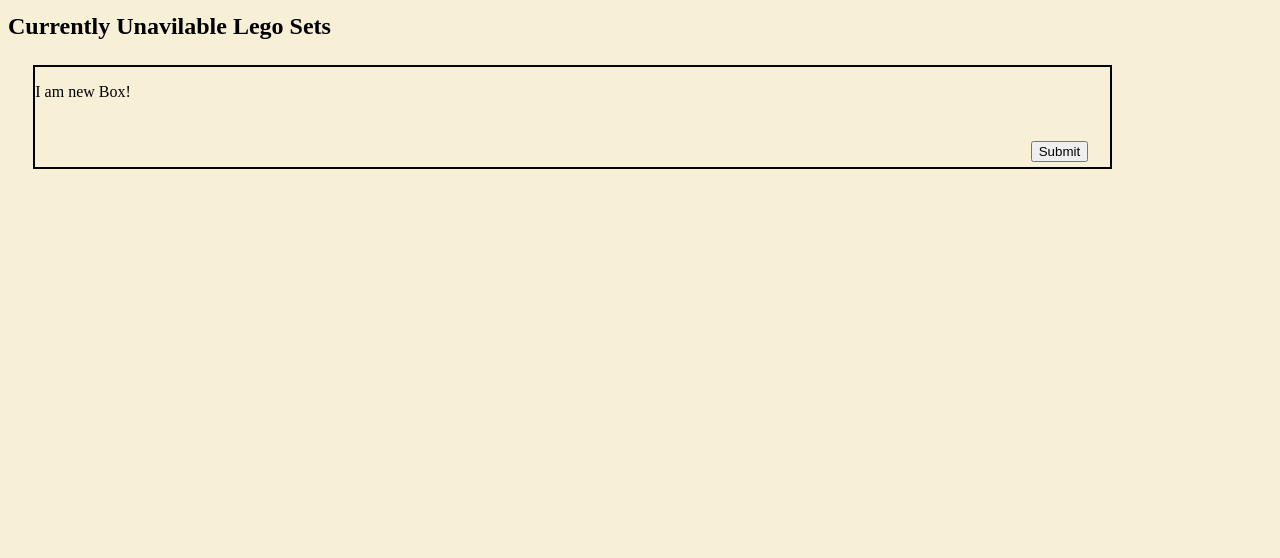
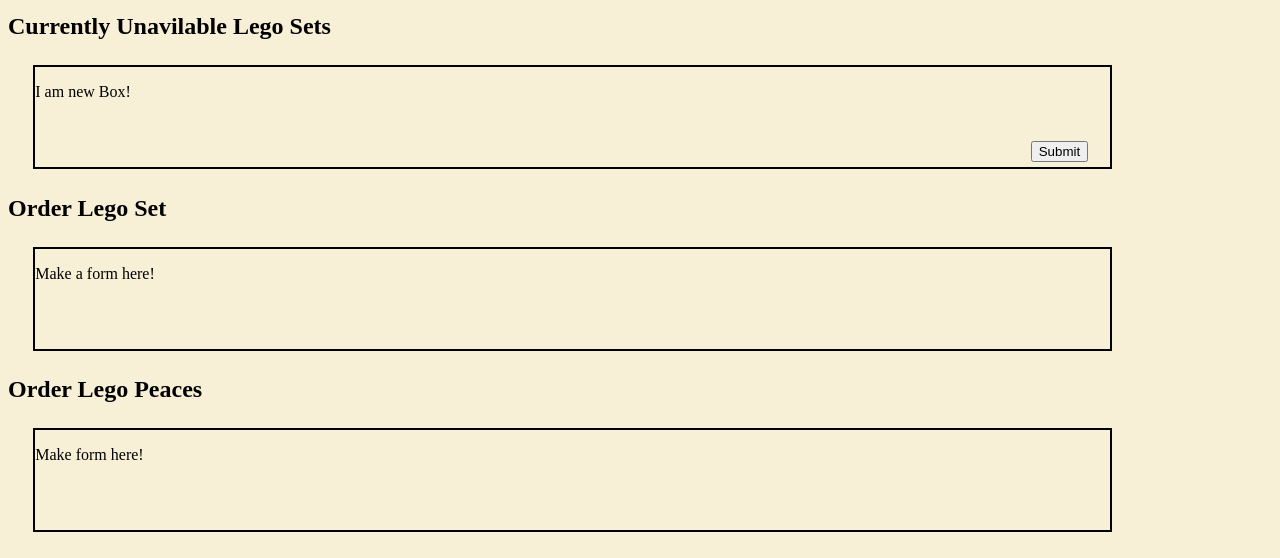
Before and after one commit to s02blom/LegoWebStore, a Flask app: template LegoWebStore/app/templates/frontpage.html in a window 1280 px wide. Shown: the part 358-916 px from the top of the page. Before the commit the page ends 527 px from the top, so only its background shows below. Run offline with Flask 3, Linux system fonts and the light colour scheme; the template is opened without the code that fills it, so the values that code supplies are empty.

Commit message:
Add boxes for Order forms

```diff
--- a/LegoWebStore/app/templates/frontpage.html
+++ b/LegoWebStore/app/templates/frontpage.html
@@ -20,4 +20,14 @@
             <button type="button">Submit</button>
         </div>
     </div>
+
+    <h2>Order Lego Set</h2>
+    <div class="box">
+        <p>Make a form here!</p>
+    </div>
+
+    <h2>Order Lego Peaces</h2>
+    <div class="box">
+        <p>Make form here!</p>
+    </div>
 {%endblock%}
```
